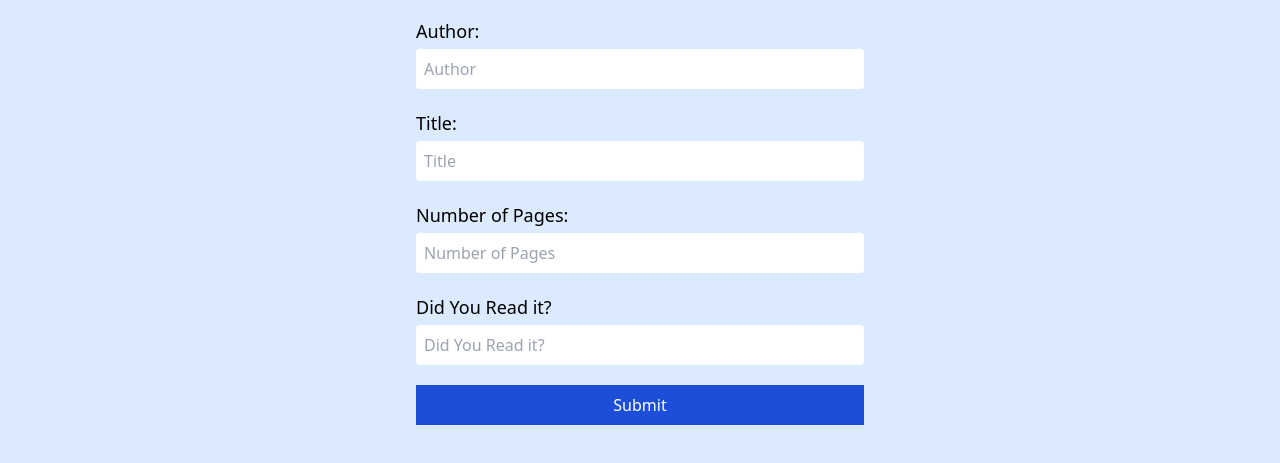
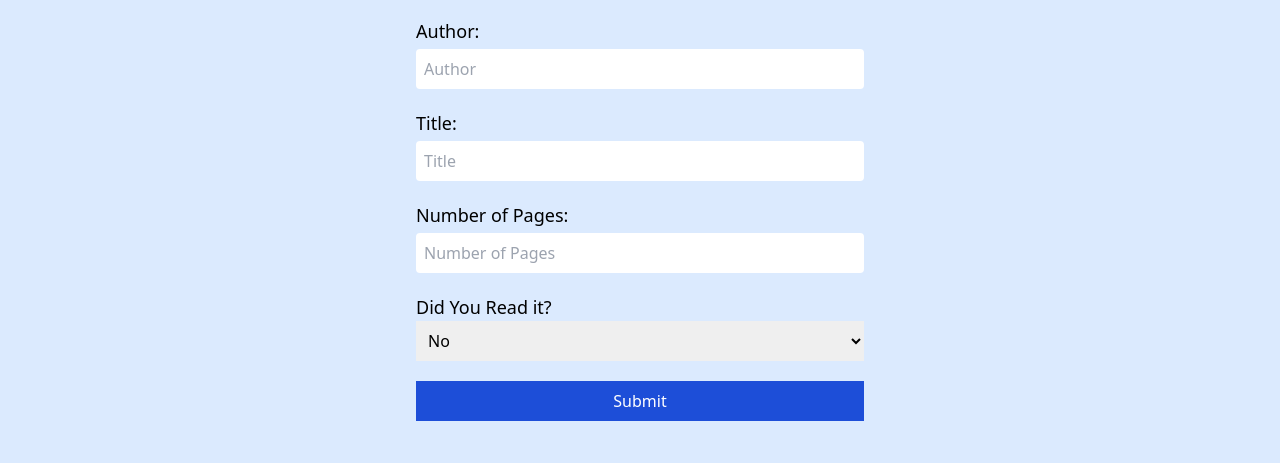
Before and after one commit to omar-labana/library, a plain HTML site: page index.html in a window 1280 px wide. Both pictures are taken after a click on the button "Add Book". Shown: the part 115-578 px from the top of the page. Drawn offline with nearby package versions, Linux system fonts and the light colour scheme.

Commit message:
Edit form inputs

```diff
--- a/index.html
+++ b/index.html
@@ -31,10 +31,13 @@
             <input type="text" id="title" name="Title" placeholder="Title" class="p-2 rounded mt-1">
 
             <label for="nop" class="text-lg mt-5">Number of Pages:</label>
-            <input type="text" id="nop" name="nop" placeholder="Number of Pages" class="p-2 rounded mt-1">
+            <input type="number" id="nop" name="nop" placeholder="Number of Pages" class="p-2 rounded mt-1">
 
             <label for="read" class="text-lg mt-5">Did You Read it?</label>
-            <input type="text" id="read" name="read" placeholder="Did You Read it?" class="p-2 rounded mt-1">
+            <select name="read" id="read" class="p-2 ">
+                <option value="No">No</option>
+                <option value="Yes">Yes</option>
+            </select>
 
             <input type="submit" value="Submit" class="mt-5 p-2 bg-blue-700 text-white">
         </form>
```
